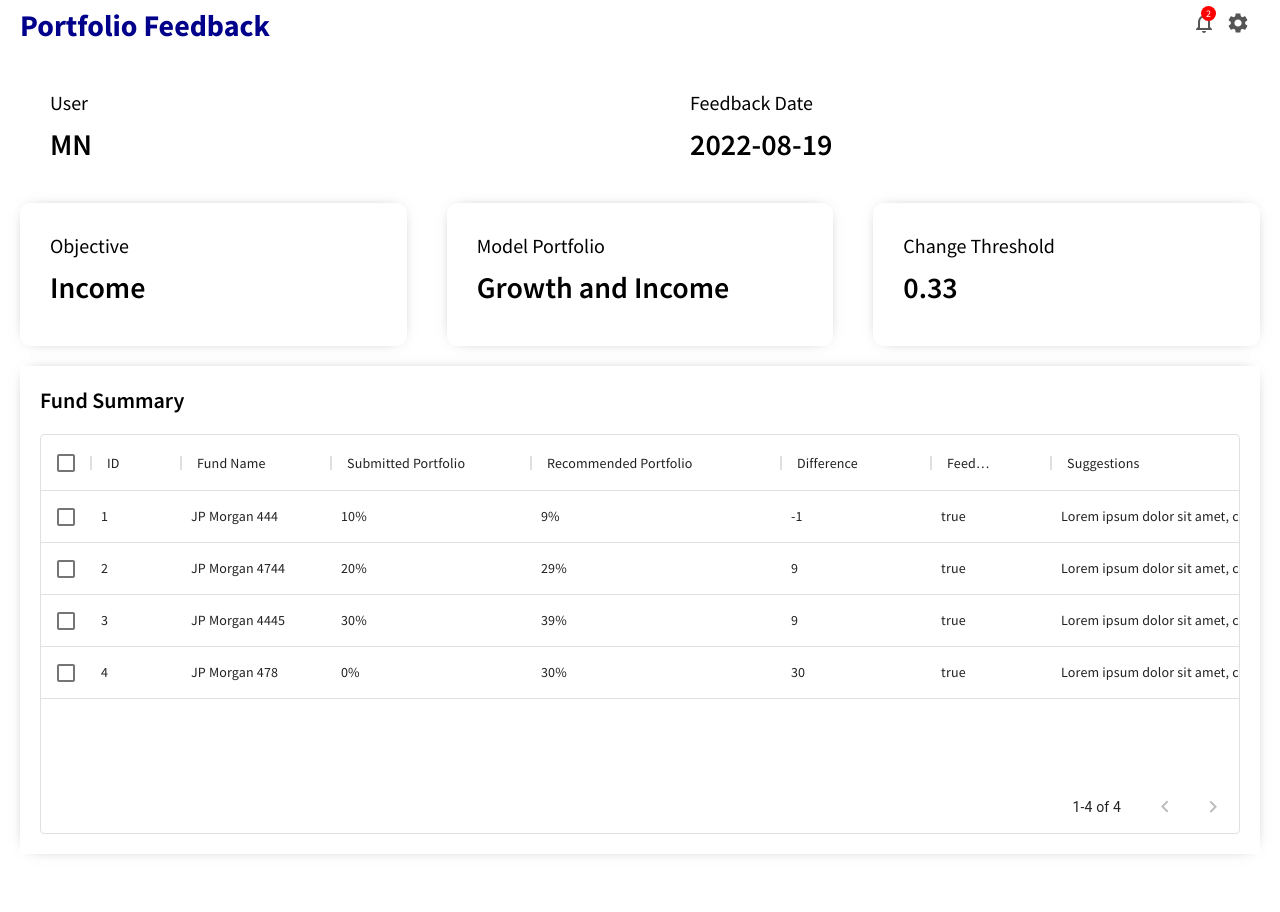
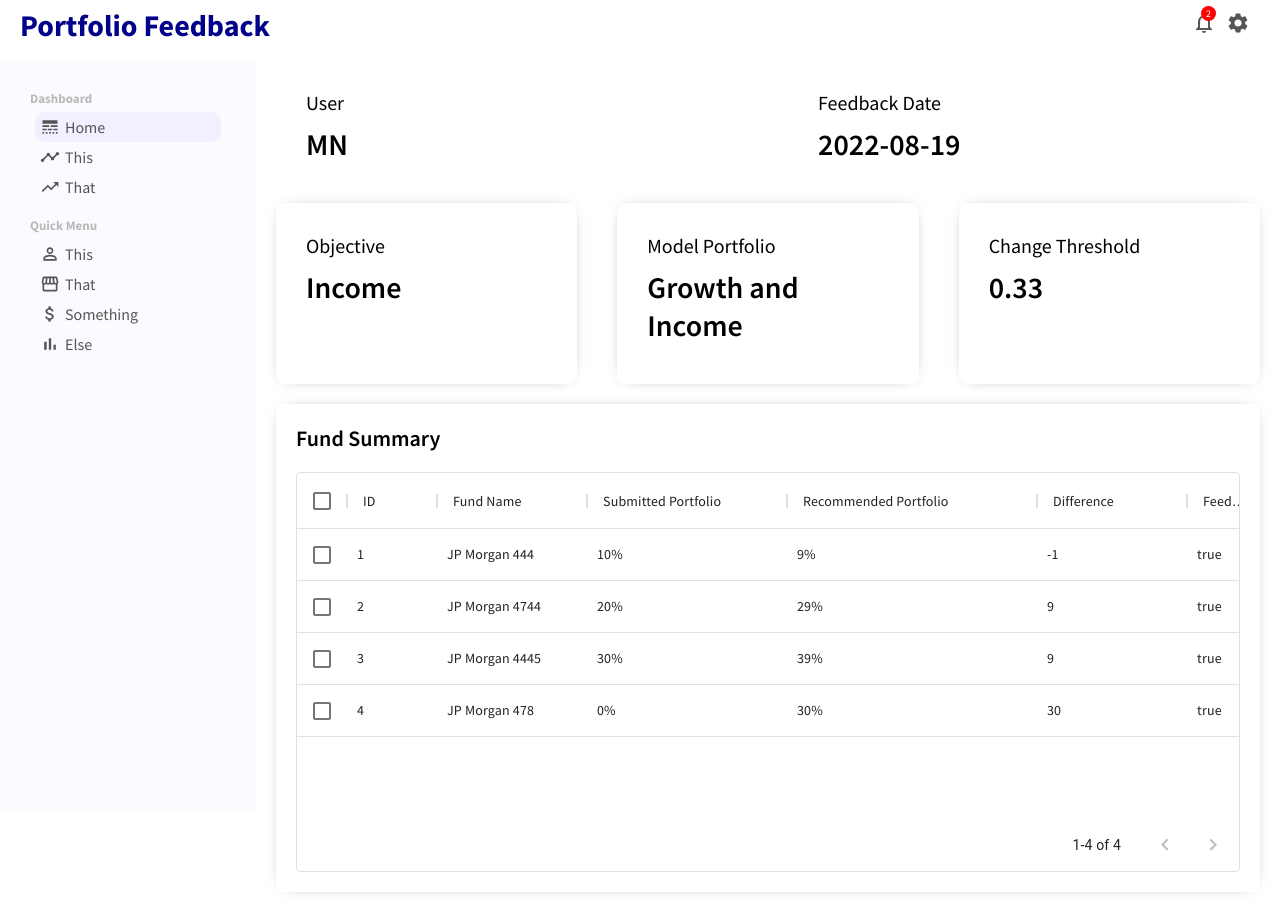
Before and after one commit to robwatsongtr/portfolio-feedback, a React (Create React App) app: page / in a window 1280 px wide. Before the commit the page ends 874 px from the top, so only its background shows below. Built offline with nearby package versions, Linux system fonts and the light colour scheme.

Commit message:
put sidebar back in

```diff
--- a/src/App.css
+++ b/src/App.css
@@ -3,9 +3,7 @@
   margin-top: 10px;
 }
 
-.others {
-  flex: 4;
-}
+
 
 .link{
   text-decoration: none;
--- a/src/App.js
+++ b/src/App.js
@@ -1,5 +1,5 @@
 import Topbar from './components/topbar/Topbar'
-// import Sidebar from './components/sidebar/Sidebar';
+import Sidebar from './components/sidebar/Sidebar';
 import "./App.css";
 import Home from "./pages/home/Home"
 
@@ -8,6 +8,7 @@
     <div>
       <Topbar/>
       <div className="container">
+        <Sidebar />
         <Home />
       </div>
     </div>
```
